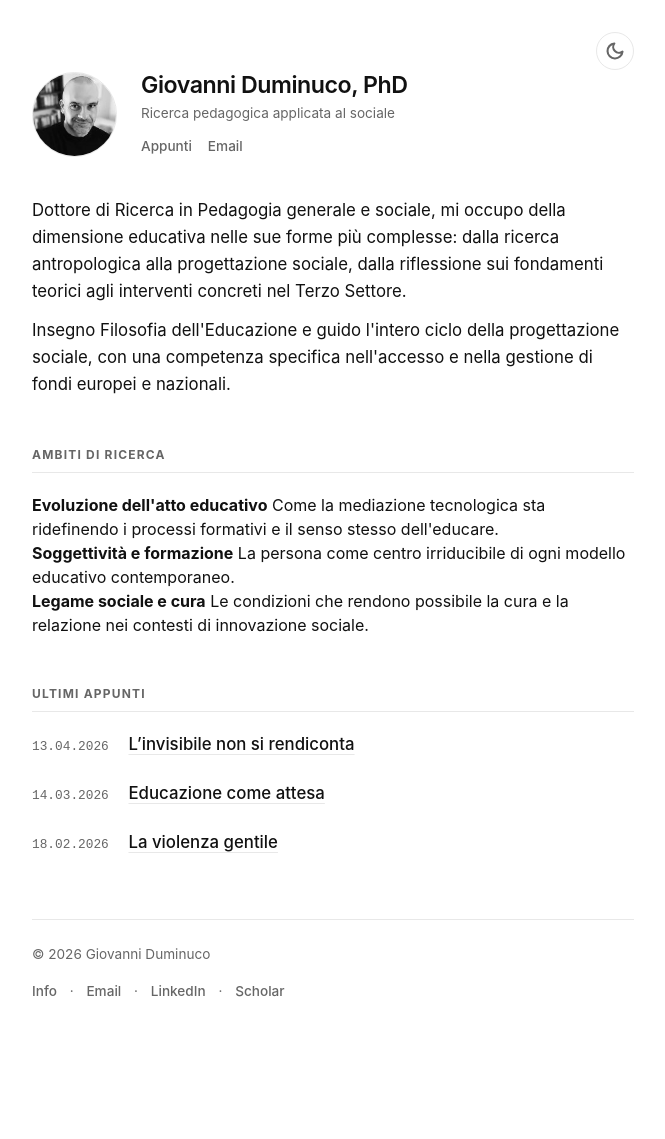
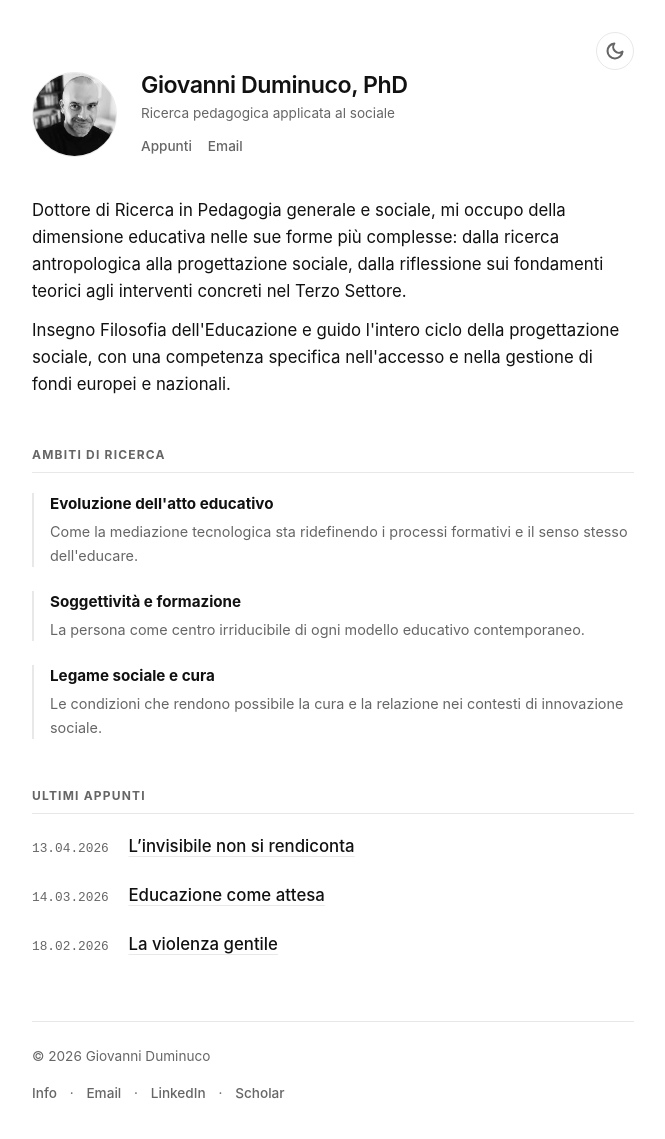
Before and after one commit to dumgio/dumgio.github.io, a Jekyll site: the page built from index.html, in a window 1280 px wide. Shown: the whole page, without its empty margins (307-972 px from the left). Built offline with Jekyll 4.4.1, drawn with Linux system fonts in a browser that asks for light colours; before the commit the page ends 1037 px from its top, so only the background shows below that.

Commit message:
Update index.html

```diff
--- a/index.html
+++ b/index.html
@@ -49,26 +49,55 @@ title: Pedagogia e Sociale
 </section>
 
 <style>
-    /* Stile specifico per i titoli degli appunti nella Home */
+    /* 1. Bio compatta */
+    .bio {
+        font-size: 1.05rem;
+        line-height: 1.6;
+        margin-bottom: 0.8rem !important;
+    }
+
+    /* 2. Ripristino Griglia e Animazione Ambiti di Ricerca */
+    .list-grid {
+        display: grid;
+        gap: 1.5rem; /* Spazio tra i blocchi */
+    }
+
+    .item {
+        padding-left: 1rem;
+        border-left: 2px solid var(--border);
+        transition: all 0.3s ease; /* Qui c'è l'animazione */
+    }
+
+    .item:hover {
+        border-left-color: var(--accent);
+        padding-left: 1.2rem; /* Leggero movimento al passaggio del mouse */
+    }
+
+    .item strong {
+        display: block;
+        font-size: 0.95rem;
+        color: var(--fg);
+        margin-bottom: 0.2rem;
+    }
+
+    .item span {
+        font-size: 0.9rem;
+        color: var(--accent);
+    }
+
+    /* 3. Stile Appunti */
     .post-link-title {
         font-weight: 500;
         color: var(--fg);
         font-size: 1.05rem;
         text-decoration: underline;
-        text-decoration-color: var(--border); /* Sottolineatura grigio chiaro */
-        text-underline-offset: 4px; /* Distanza tra testo e linea */
+        text-decoration-color: var(--border);
+        text-underline-offset: 4px;
         transition: all 0.2s ease;
     }
 
     .post-item:hover .post-link-title {
-        text-decoration-color: var(--accent); /* La linea diventa più scura al passaggio del mouse */
+        text-decoration-color: var(--accent);
         color: var(--accent);
     }
-
-    /* Regola per la bio: margin-bottom ridotto rispetto allo standard del sito per maggiore compattezza */
-    .bio {
-        font-size: 1.05rem;
-        line-height: 1.6;
-        margin-bottom: 0.8rem !important;
-    }
 </style>
```
